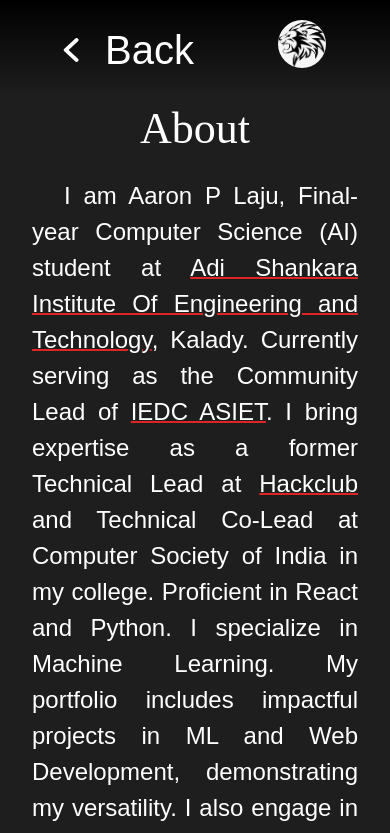
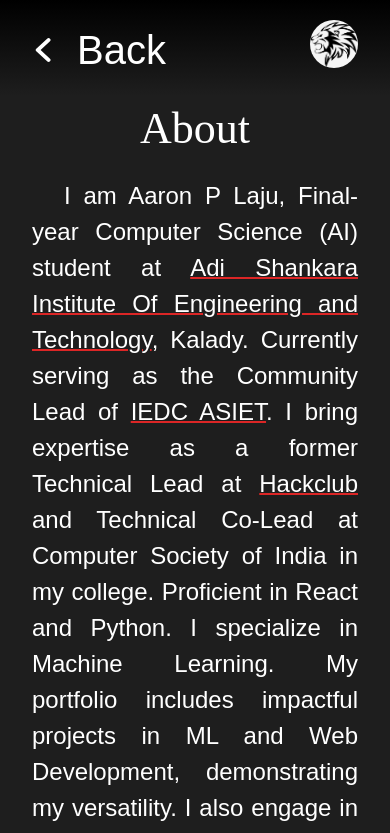
Before and after one commit to AaronVincent6411/My-Portfolio-New, a SvelteKit app: page /about in a window 390 px wide. Shown: the top 833 px of the page. Built offline with nearby package versions, Linux system fonts and the light colour scheme; a web font is replaced by a local one.

Commit message:
created and added navbar

```diff
--- a/src/components/Navbar.svelte
+++ b/src/components/Navbar.svelte
@@ -5,11 +5,11 @@
     import {  quintIn } from "svelte/easing";
 </script>
 
-<nav id="navbar" class="w-full h-24 fixed p-5 px-10 navbar" in:fade={{ easing:quintIn }} out:fade={{ easing:quintIn }}>
+<nav id="navbar" class=" z-10 w-full h-24 fixed p-5 sm:px-10 px-3 navbar" in:fade={{ easing:quintIn }} out:fade={{ easing:quintIn }}>
     <a href="/" class="flex flex-row">
         <img src={backicon} alt="backicon">
         <h2 class="back relative text-white">Back</h2>
-        <img src={logo} alt="icon" class="logo w-12 h-12 right-16 fixed rounded-full "/>
+        <img src={logo} alt="icon" class="logo w-12 h-12 sm:right-16 right-8 fixed rounded-full "/>
     </a>
 </nav>
 
```
